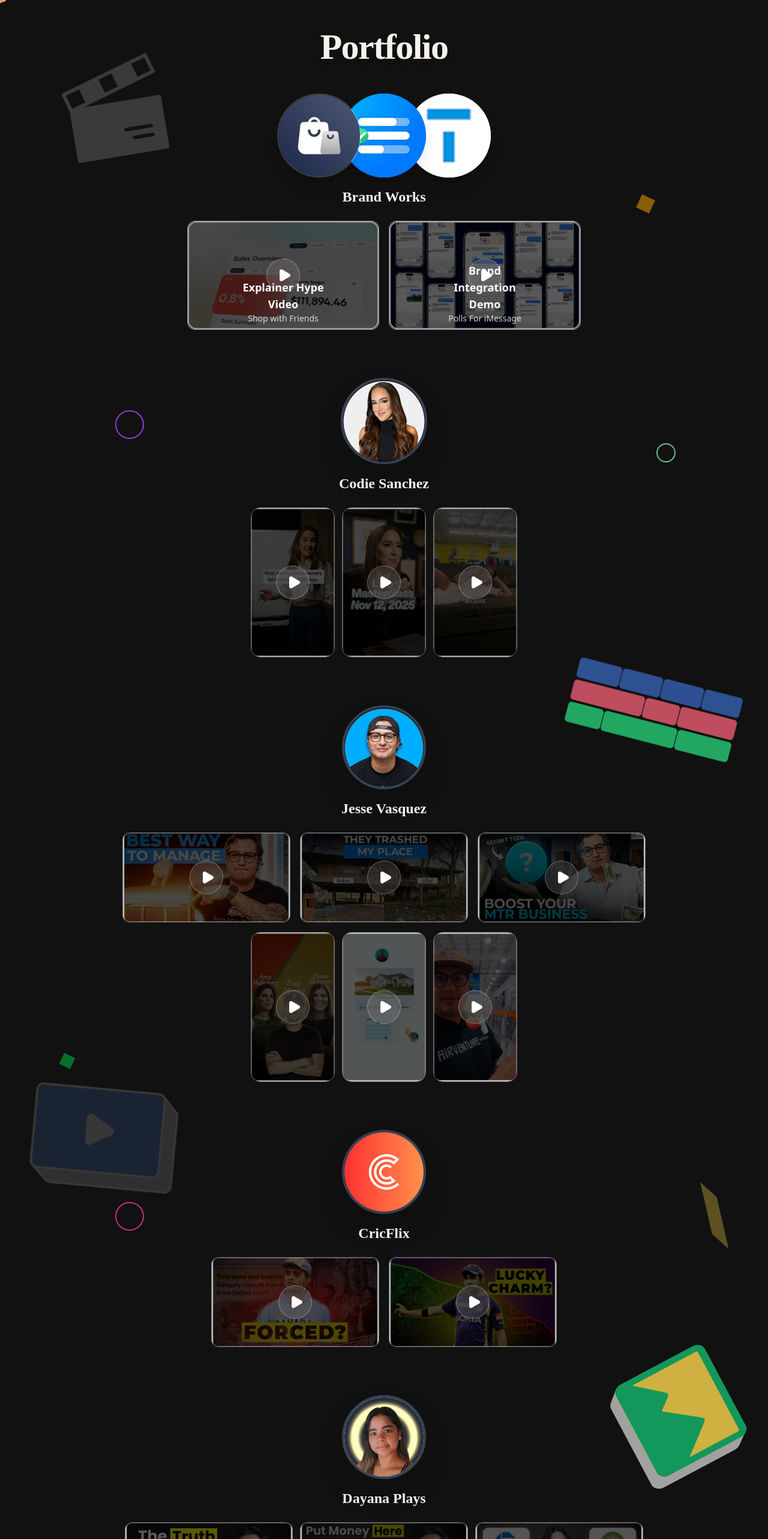
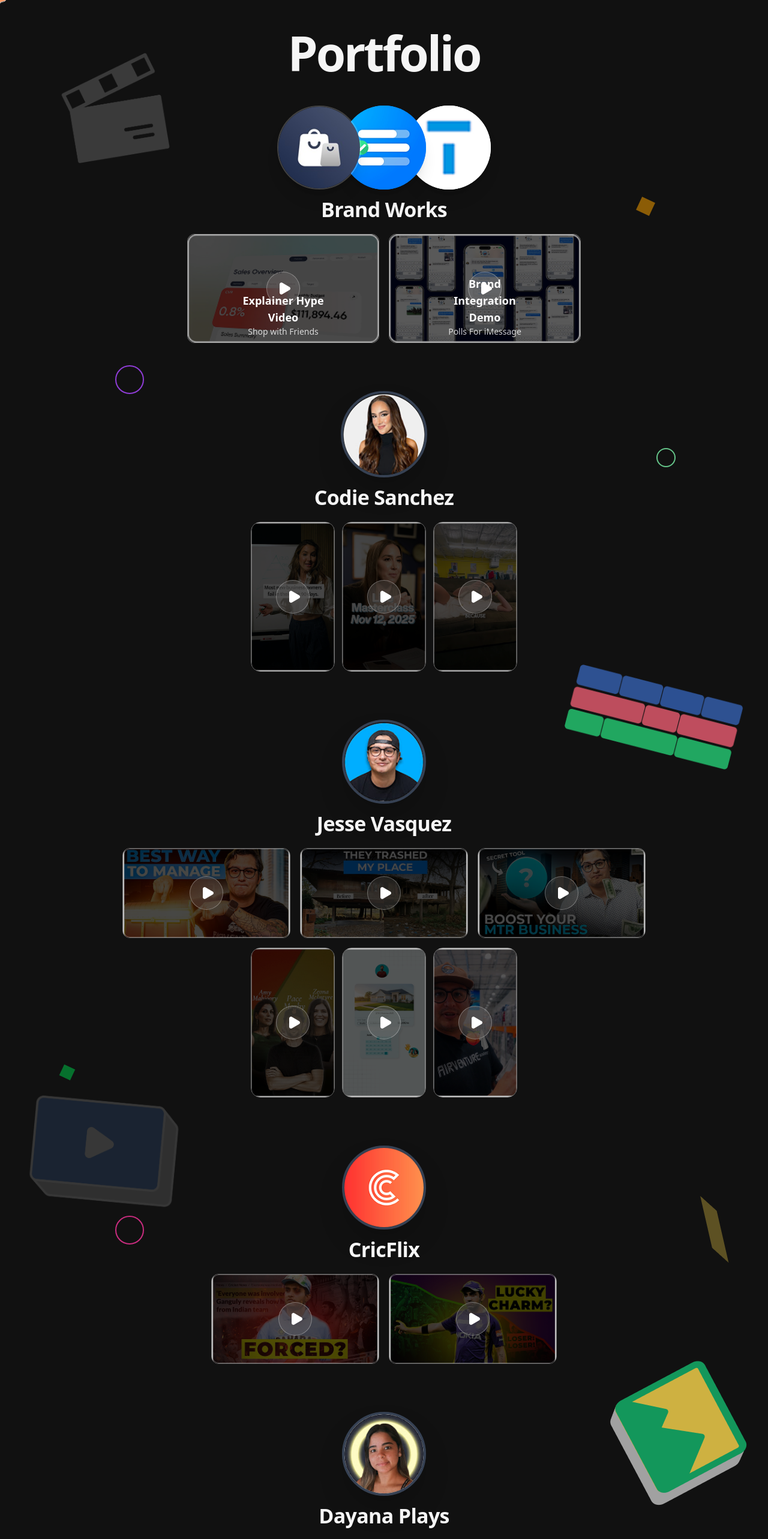
Before and after one commit to debugger43/xquisit, a Next.js app: page /portfolio in a window 1280 px wide. Shown: the top 2566 px of the page at 60% size. Built offline with nearby package versions, Linux system fonts and the light colour scheme.

Commit message:
Revert "hand cursor added, remover green line"
This reverts commit f2e4e1190b8a878256103a62e09cf793f84d798a.

```diff
--- a/app/components/sections/Testimonials/testimonials.tsx
+++ b/app/components/sections/Testimonials/testimonials.tsx
@@ -213,7 +213,7 @@
     >
       {/* GLOW CURVE BACKGROUND */}
 
-      <div className="absolute inset-0 z-0 pointer-events-none flex items-center justify-center overflow-hidden">
+      {/* <div className="absolute inset-0 z-0 pointer-events-none flex items-center justify-center overflow-hidden">
         <svg
           width="1920"
           height="1080"
@@ -259,7 +259,7 @@
             />
           </g>
         </svg>
-      </div>
+      </div> */}
       <div className="relative z-10 h-full overflow-hidden">
         <div ref={trackRef} className="flex w-[200vw] h-full">
           {/* SLIDE 1 */}
--- a/app/portfolio/page.tsx
+++ b/app/portfolio/page.tsx
@@ -1,26 +1,7 @@
 'use client';
 import React, { useState } from 'react';
 import Image from 'next/image';
-import { Play } from "lucide-react";
 import { VideoCard } from '../components/videoCard';
-
-interface CardProps {
-  type: 'landscape' | 'portrait';
-  imageSrc?: string;
-  title?: string;
-  subtitle?: string;
-  overlayText?: string;
-  overlayBg?: string;
-}
-
-
-const PlayButton = () => (
-  <div className="absolute inset-0 m-auto w-8 h-8 rounded-full bg-white/20 backdrop-blur-sm z-20 flex items-center justify-center border border-white/30">
-    <div className="ml-1 w-0 h-0 border-t-[6px] border-t-transparent border-b-[6px] border-b-transparent border-l-[10px] border-l-white" />
-  </div>
-);
-
-// --- Main Page ---
 
 export default function PortfolioPage() {
   const [activeVideo, setActiveVideo] = useState<string | null>(null);
@@ -28,9 +9,9 @@
   return (
     <div className="relative min-h-screen bg-[#111111] text-[#f7f2eb] font-sans overflow-x-hidden">
 
-      {/* 1. Background Floating Elements (Static CSS Art) */}
+      {/* Background Floating Elements */}
       <div className="absolute inset-0 pointer-events-none select-none opacity-40 lg:opacity-80" aria-hidden="true">
-        {/* Clapboard (Top Left) */}
+        {/* Clapboard */}
         <div className="absolute top-[2%] left-[5%] scale-75">
           <img
             src="/images/Clapboard.png"
@@ -39,14 +20,14 @@
           />
         </div>
 
-        {/* Color Bars (Mid Right) */}
+        {/* Color Bars */}
         <div className="absolute top-[40%] right-10 w-[300px] h-[200px] rounded-lg">
           <img src="/images/brick_design.png" alt="" />
         </div>
 
         {/* Geometric Shapes */}
         <div className="absolute top-[12%] right-[15%] w-6 h-6 bg-yellow-600/80 rotate-25" />
-        <div className="absolute top-[25%] left-[15%] w-12 h-12 rounded-full border-2 border-purple-500" />
+        <div className="absolute top-[22%] left-[15%] w-12 h-12 rounded-full border-2 border-purple-500" />
         <div className="absolute top-[27%] right-[12%] w-8 h-8 rounded-full border-2 border-green-300" />
 
         <div className="absolute bottom-[35%] left-[8%] w-5 h-5 bg-green-600/80 rotate-25" />
@@ -63,7 +44,7 @@
       </div>
 
       <main className="relative z-10 max-w-[800px] mx-auto px-6 py-12">
-        <h1 className="text-center font-['Fredoka'] font-extrabold text-5xl md:text-6xl mb-12 tracking-tight drop-shadow-lg">
+        <h1 className="text-center font-[900] text-[64px] md:text-[80px] mb-12 leading-none tracking-[-0.04em] text-[#f5f5f5]">
           Portfolio
         </h1>
 
@@ -101,8 +82,9 @@
               />
             </div>
           </div>
-          <h2 className="font-['Fredoka'] font-bold text-2xl mb-6">Brand Works</h2>
-
+          <h2 className="text-center font-[700] text-[28px] md:text-[34px] mb-6 leading-none tracking-[-0.02em] text-[#f5f5f5]">
+            Brand Works
+          </h2>
           <div className="flex flex-wrap justify-center gap-4">
             <VideoCard
               thumbnail="/images/Link.png"
@@ -142,7 +124,7 @@
             />
           </div>
 
-          <h2 className="font-['Fredoka'] font-bold text-2xl mb-6">
+          <h2 className="text-center font-[700] text-[28px] md:text-[34px] mb-6 leading-none tracking-[-0.02em] text-[#f5f5f5]">
             Codie Sanchez
           </h2>
 
@@ -174,7 +156,7 @@
           <div className="w-35 h-35 rounded-full border-4 border-gray-700 overflow-hidden shadow-2xl mb-4 bg-zinc-800">
             <Image src="/images/Jesse Vasquez.png" alt="Jesse Vasquez" width={150} height={150} className="object-cover" />
           </div>
-          <h2 className="font-['Fredoka'] font-bold text-2xl mb-6">Jesse Vasquez</h2>
+          <h2 className="text-center font-[700] text-[28px] md:text-[34px] mb-6 leading-none tracking-[-0.02em] text-[#f5f5f5]">Jesse Vasquez</h2>
           {/* horizontal videos */}
           <div className="flex flex-col gap-4 items-center">
             <div className="flex justify-center gap-4">
@@ -227,7 +209,7 @@
           <div className="w-35 h-35 rounded-full border-4 border-gray-700 overflow-hidden shadow-2xl mb-4 bg-zinc-800">
             <Image src="/images/CricFlix.png" alt="Jesse Vasquez" width={150} height={150} className="object-cover" />
           </div>
-          <h2 className="font-['Fredoka'] font-bold text-2xl mb-6">CricFlix</h2>
+          <h2 className="text-center font-[700] text-[28px] md:text-[34px] mb-6 leading-none tracking-[-0.02em] text-[#f5f5f5]">CricFlix</h2>
           <div className="flex flex-wrap justify-center gap-4">
             <VideoCard
               thumbnail="/images/CricFlix_Link(1).png"
@@ -249,7 +231,7 @@
           <div className="w-35 h-35 rounded-full border-4 border-gray-700 overflow-hidden shadow-2xl mb-4 bg-zinc-800">
             <Image src="/images/Dayana Plays.png" alt="Jesse Vasquez" width={150} height={150} className="object-cover" />
           </div>
-          <h2 className="font-['Fredoka'] font-bold text-2xl mb-6">Dayana Plays</h2>
+          <h2 className="text-center font-[700] text-[28px] md:text-[34px] mb-6 leading-none tracking-[-0.02em] text-[#f5f5f5]">Dayana Plays</h2>
           <div className="flex justify-center gap-3">
             <VideoCard
               thumbnail="/images/Dayana Plays_Link (1).png"
```
Also changed, not shown: public/cursor/hand-green.svg (added), public/cursor/hand-orange.svg (added).
